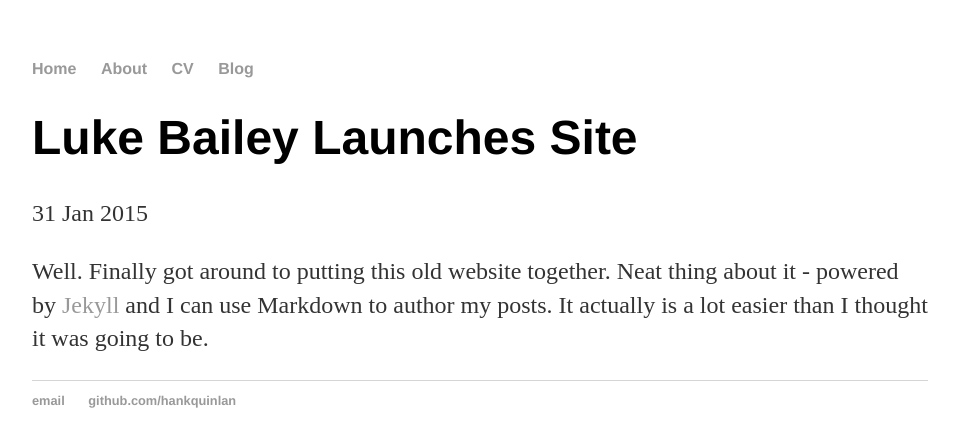
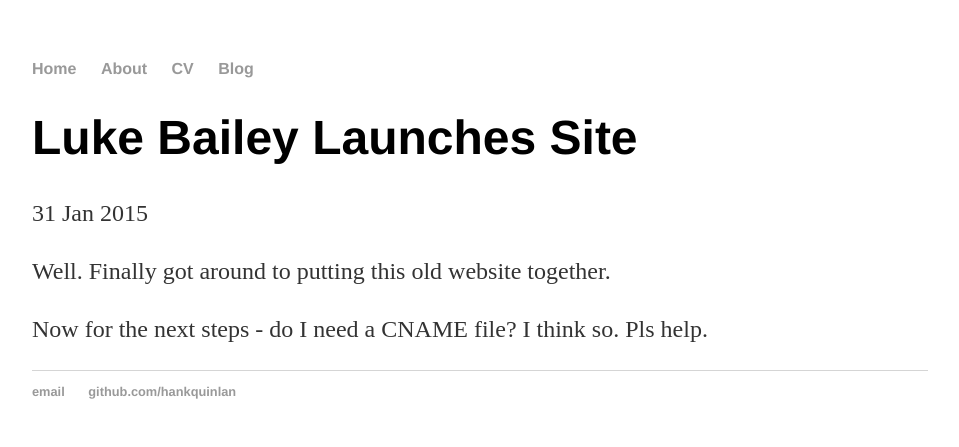
Before and after one commit to LukeWBailey/lukewbailey.github.io, a Jekyll site: the page built from _posts/2015-01-31-luke-bailey-site-launched.md, in a window 1280 px wide. Shown: the top 447 px of the page, without its empty margins (160-1119 px from the left). Built offline with Jekyll 4.4.1, drawn with Linux system fonts in a browser that asks for light colours.

Commit message:
Update 2015-01-31-luke-bailey-site-launched.md

```diff
--- a/_posts/2015-01-31-luke-bailey-site-launched.md
+++ b/_posts/2015-01-31-luke-bailey-site-launched.md
@@ -4,4 +4,6 @@ title: "Luke Bailey Launches Site"
 date: 2015-01-31
 ---
 
-Well. Finally got around to putting this old website together. Neat thing about it - powered by [Jekyll](http://jekyllrb.com) and I can use Markdown to author my posts. It actually is a lot easier than I thought it was going to be.
+Well. Finally got around to putting this old website together.
+
+Now for the next steps - do I need a CNAME file? I think so. Pls help.
```
